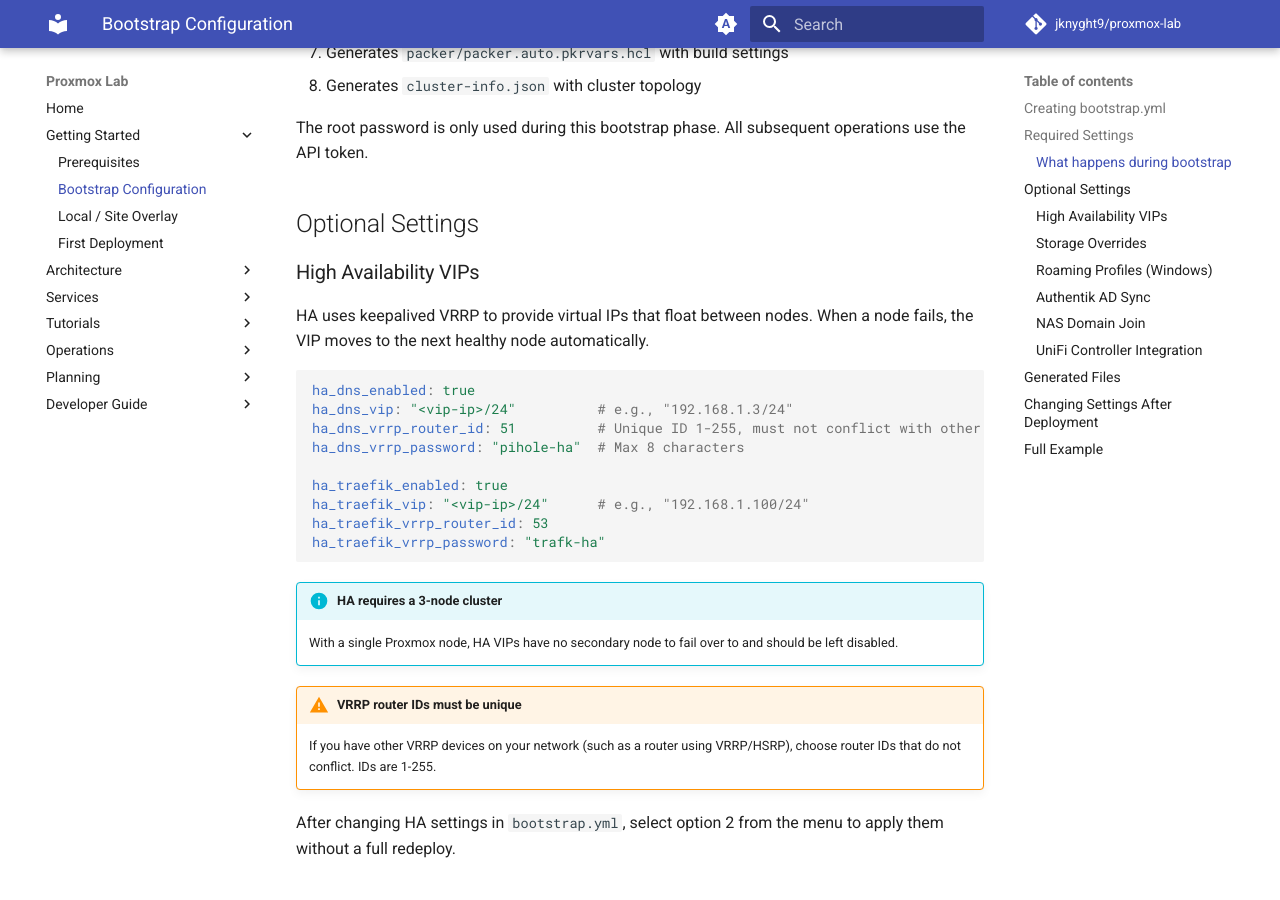
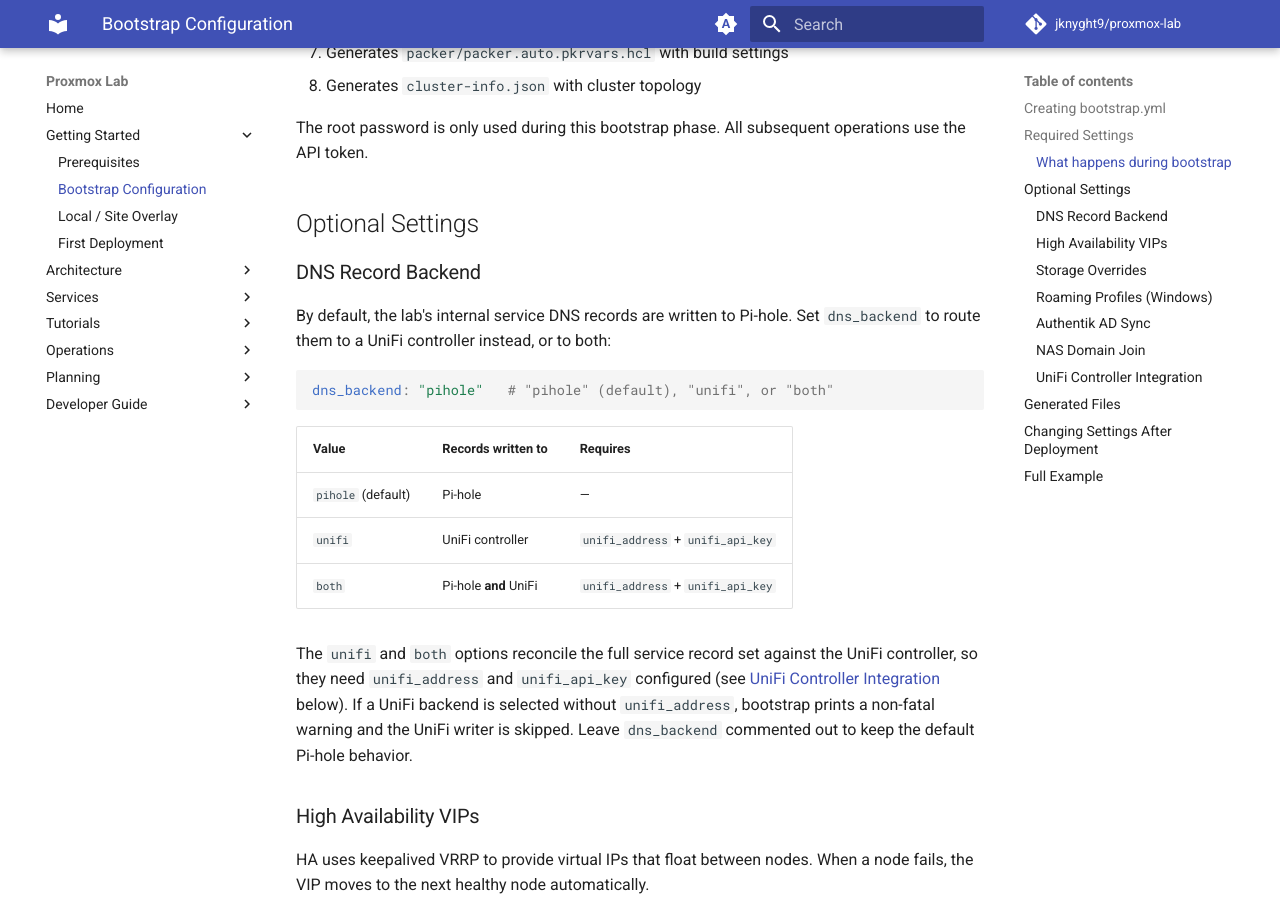
Before and after one commit to jknyght9/proxmox-lab, an MkDocs documentation site: the page built from docs/getting-started/bootstrap.md, in a window 1280 px wide and 900 px high, scrolled down 1032 px. Built offline with MkDocs 1.6.1 and Material for MkDocs 9.7.7, drawn with Linux system fonts in a browser that asks for light colours; comment, search, counter and statistics services are not loaded; some of the changed text lies outside the part shown.

Commit message:
dns: operator-selectable DNS backend (bootstrap.yml dns_backend -> dns_backends)
The dns-selector merge added the dns_backends routing (pihole/unifi writers
gated on it) but nothing sourced it from bootstrap.yml, so it always defaulted
to ["pihole"] and the operator couldn't choose.

- bootstrap.yml.example: new `dns_backend` field — "pihole" (default) | "unifi" |
  "both" (commented; unifi/both require unifi_address + unifi_api_key).
- initVault.sh writeServicesTfvars: dns_backend is authoritative when set
  (pihole→["pihole"], unifi→["unifi"], both→["pihole","unifi"]); absent/unknown
  falls back to the preserved value/default so re-runs don't clobber the choice.
- lib/bootstrap.sh: non-fatal warning if dns_backend is unifi/both without
  unifi_address, or if it's an invalid value.
- docs: networking / bootstrap / pihole-dns updated.

No routing changes (dns-records.tf gating already correct); default stays pihole
so existing deployments are unaffected.

Co-Authored-By: Claude Opus 4.8 <noreply@anthropic.com>
Claude-Session: https://claude.ai/code/session_01EmBrC3a2eQ6F3WkBpRkriu

````diff
--- a/docs/getting-started/bootstrap.md
+++ b/docs/getting-started/bootstrap.md
@@ -42,6 +42,28 @@ When you run option 1 (or any option that triggers bootstrap), the script:
 The root password is only used during this bootstrap phase. All subsequent operations use the API token.
 
 ## Optional Settings
+
+### DNS Record Backend
+
+By default, the lab's internal service DNS records are written to Pi-hole. Set
+`dns_backend` to route them to a UniFi controller instead, or to both:
+
+```yaml
+dns_backend: "pihole"   # "pihole" (default), "unifi", or "both"
+```
+
+| Value | Records written to | Requires |
+|-------|--------------------|----------|
+| `pihole` (default) | Pi-hole | — |
+| `unifi` | UniFi controller | `unifi_address` + `unifi_api_key` |
+| `both` | Pi-hole **and** UniFi | `unifi_address` + `unifi_api_key` |
+
+The `unifi` and `both` options reconcile the full service record set against the
+UniFi controller, so they need `unifi_address` and `unifi_api_key` configured (see
+[UniFi Controller Integration](#unifi-controller-integration) below). If a UniFi
+backend is selected without `unifi_address`, bootstrap prints a non-fatal warning
+and the UniFi writer is skipped. Leave `dns_backend` commented out to keep the
+default Pi-hole behavior.
 
 ### High Availability VIPs
 
@@ -134,7 +156,10 @@ unifi_api_key: "<api-key>"     # Settings > Control Plane > API Key (UniFi OS 4.
 unifi_site: "default"           # Site name (usually "default")
 ```
 
-Requires Netbox to be deployed (menu option 6).
+Requires Netbox to be deployed (menu option 6). The same `unifi_address` /
+`unifi_api_key` also back the `unifi` and `both` options of
+[`dns_backend`](#dns-record-backend), which write service DNS records to the
+UniFi controller.
 
 ## Generated Files
 
````
Also changed, not shown: docs/architecture/networking.md (+17 -0 lines), docs/services/pihole-dns.md (+8 -0 lines), 3 other files.
